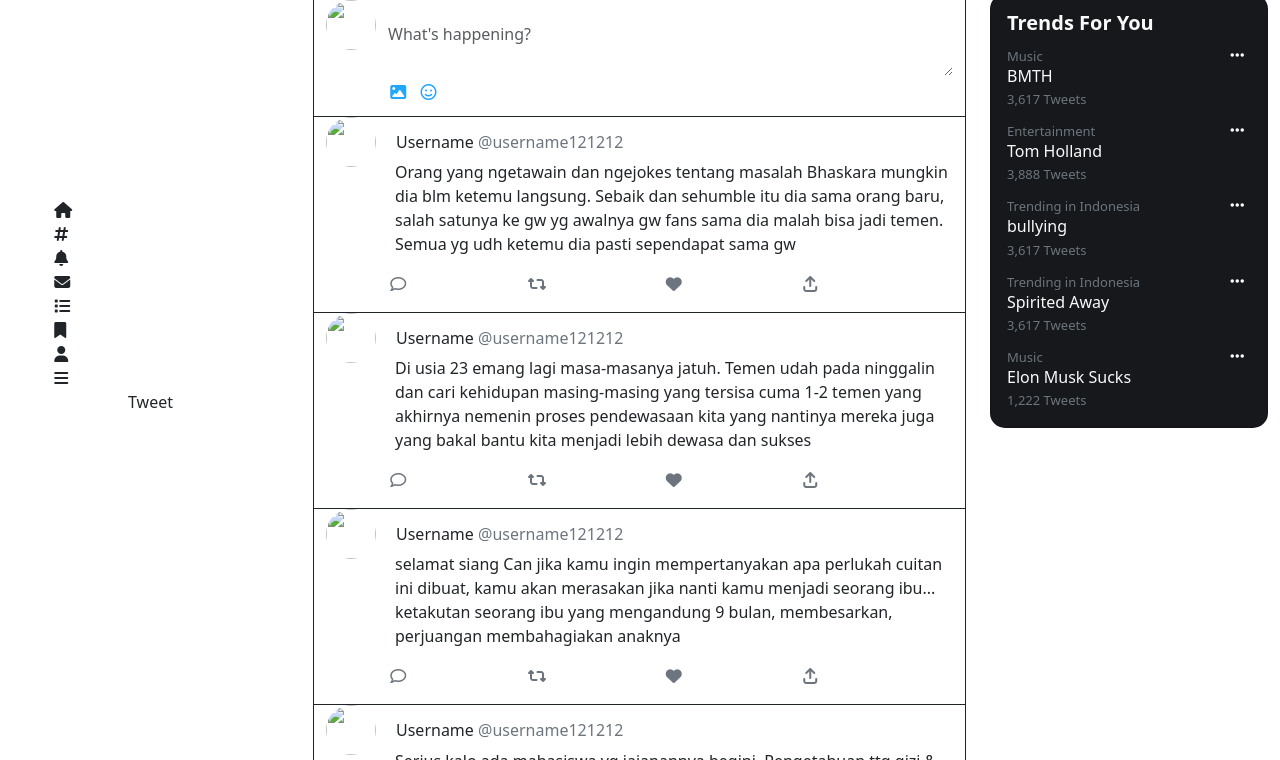
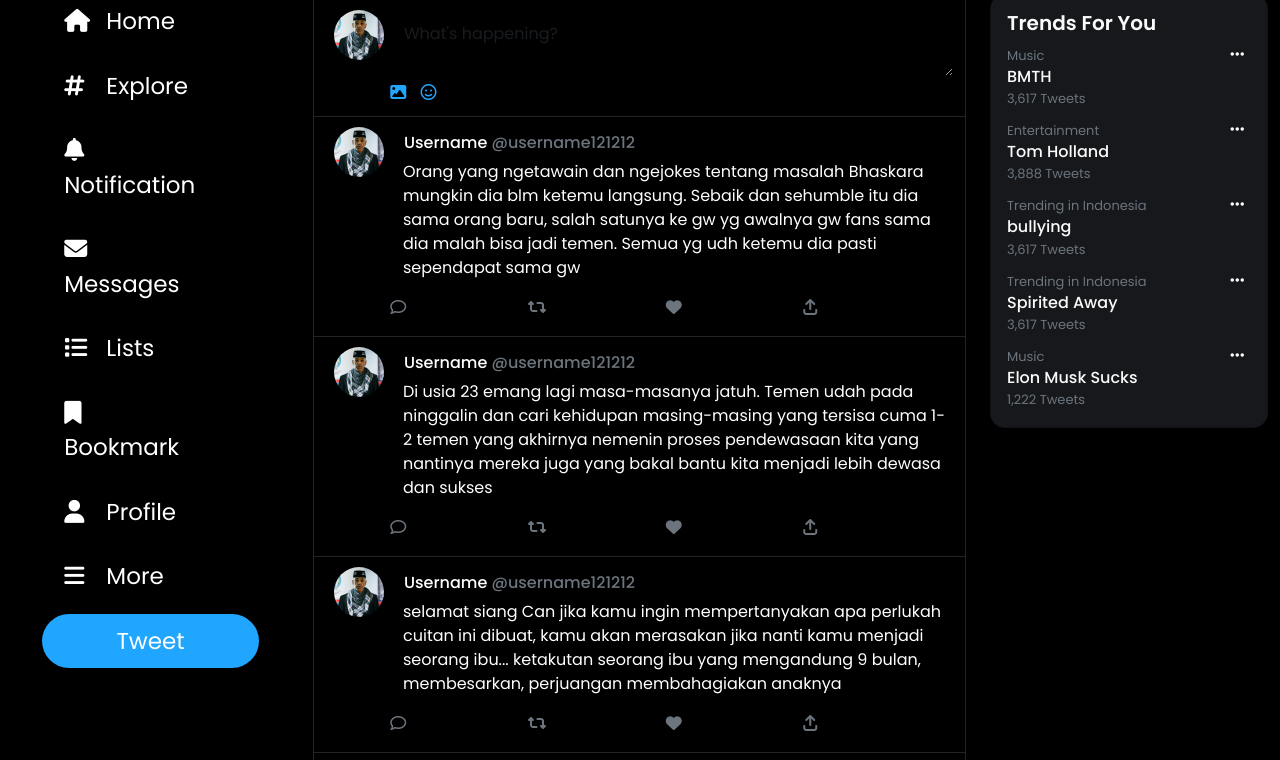
Before and after one commit to yasyaindra/twitter-clone-frontend, a plain HTML site: page index.html in a window 1280 px wide. Shown: the part 54-814 px from the top of the page. Drawn offline with nearby package versions, Linux system fonts and the light colour scheme; the site is published under a folder, as on GitHub Pages, so addresses that start at the root find nothing.

Commit message:
fixin src

```diff
--- a/index.html
+++ b/index.html
@@ -10,7 +10,7 @@
       integrity="sha384-9ndCyUaIbzAi2FUVXJi0CjmCapSmO7SnpJef0486qhLnuZ2cdeRhO02iuK6FUUVM"
       crossorigin="anonymous"
     />
-    <link rel="stylesheet" href="/styles/style.css" />
+    <link rel="stylesheet" href="styles/style.css" />
   </head>
   <body>
     <div class="row" style="height: 100vh">
@@ -113,7 +113,7 @@
         >
           <div class="col-lg d-flex">
             <img
-              src="/img/user.jpg"
+              src="img/user.jpg"
               class="img-fluid profile-image"
               style="height: 50px; width: 50px; border-radius: 50px"
               alt=""
@@ -149,7 +149,7 @@
         >
           <div class="col-lg d-flex">
             <img
-              src="/img/user.jpg"
+              src="img/user.jpg"
               class="img-fluid profile-image"
               style="
                 height: 50px;
@@ -204,7 +204,7 @@
         >
           <div class="col-lg d-flex">
             <img
-              src="/img/user.jpg"
+              src="img/user.jpg"
               class="img-fluid profile-image"
               style="
                 height: 50px;
@@ -259,7 +259,7 @@
         >
           <div class="col-lg d-flex">
             <img
-              src="/img/user.jpg"
+              src="img/user.jpg"
               class="img-fluid profile-image"
               style="
                 height: 50px;
@@ -313,7 +313,7 @@
         >
           <div class="col-lg d-flex">
             <img
-              src="/img/user.jpg"
+              src="img/user.jpg"
               class="img-fluid profile-image"
               style="
                 height: 50px;
```
